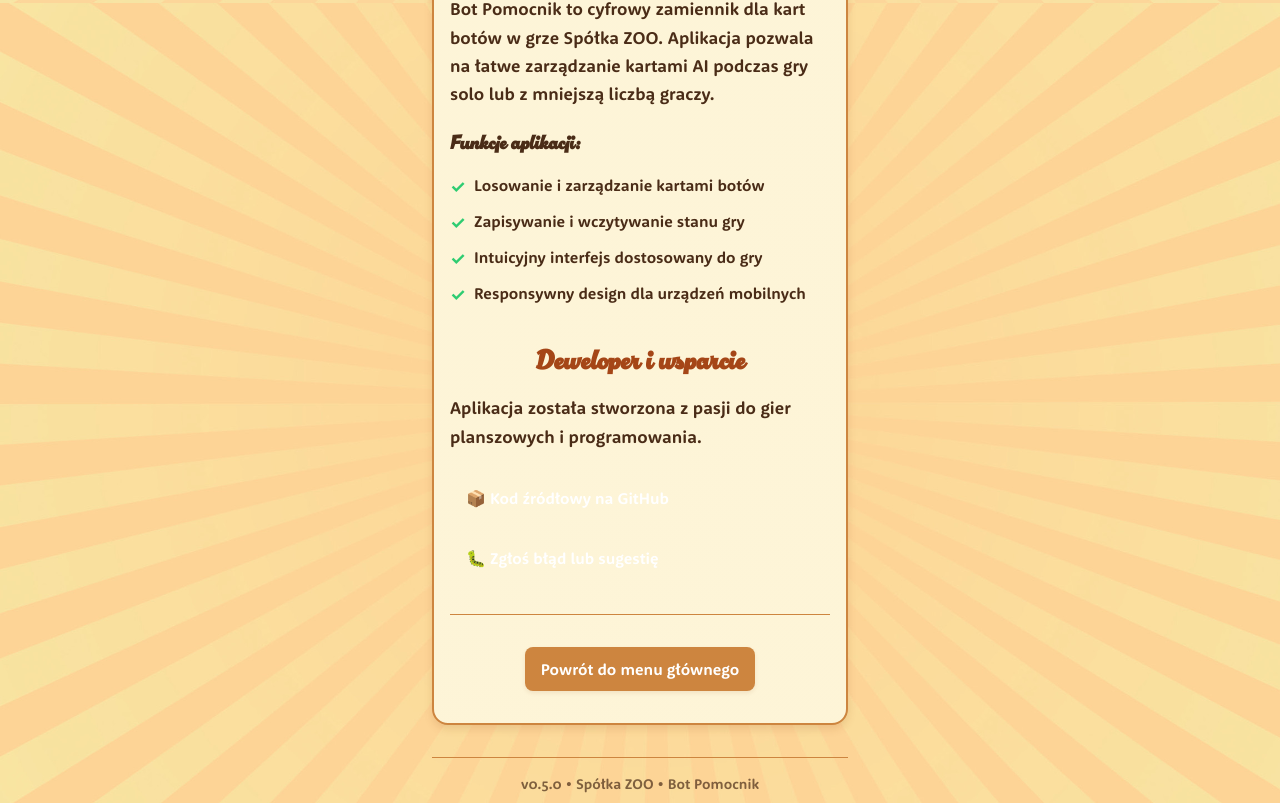
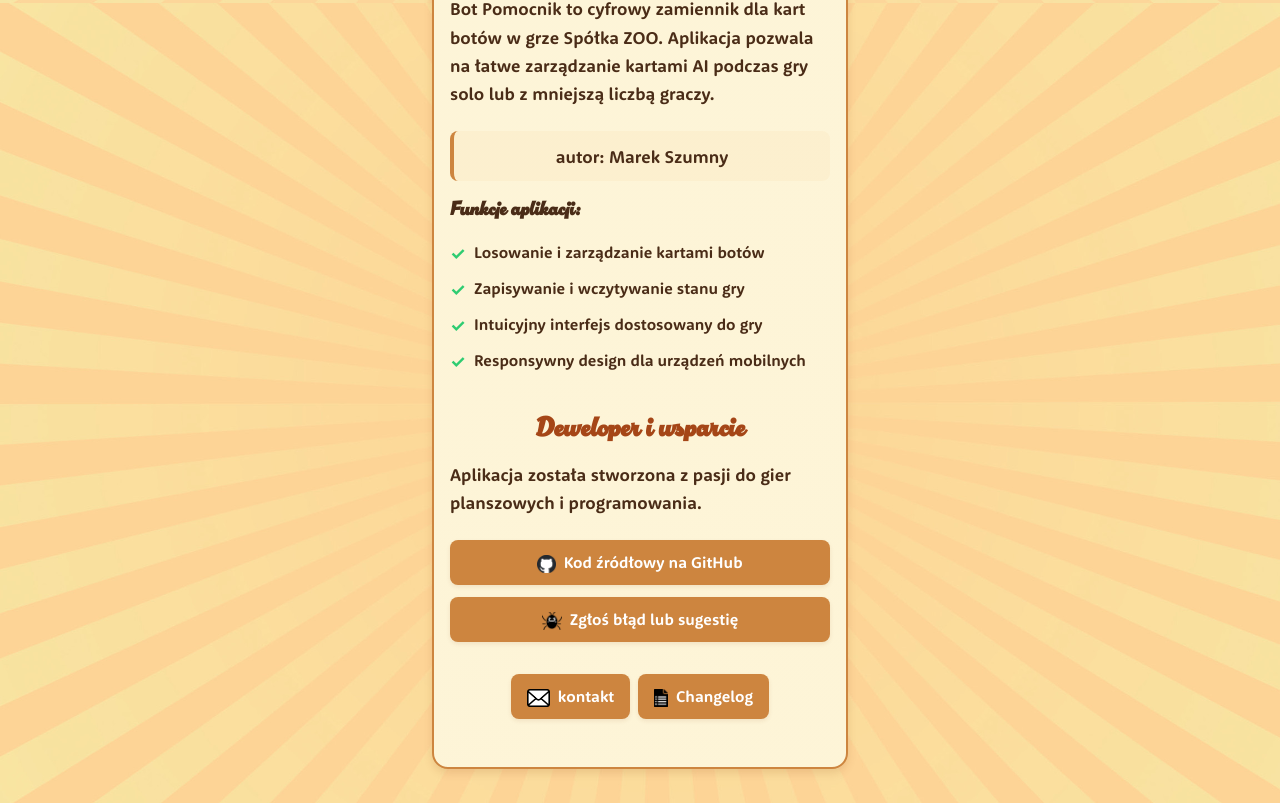
Before and after one commit to lukmarcus/spolka-zoo-bot-pomocnik, a React (Vite) app: page /spolka-zoo-bot-pomocnik/about in a window 1280 px wide. Shown: the part 797-1600 px from the top of the page. Built offline with nearby package versions, Linux system fonts and the light colour scheme.

Commit message:
new about buttons added

```diff
--- a/src/components/ui/About.module.css
+++ b/src/components/ui/About.module.css
@@ -122,6 +122,14 @@
   object-fit: contain;
 }
 
+/* Small inline icon used inside buttons (GitHub / Issue) */
+.icon {
+  height: 18px;
+  width: auto;
+  vertical-align: middle;
+  margin-right: 0.5rem;
+}
+
 .detail {
   display: flex;
   justify-content: space-between;
@@ -218,14 +226,16 @@
   transform: translateY(-2px);
 }
 
-/* Bottom controls */
+/* Bottom controls (About) - no top separator so the button sits cleanly outside the card */
 .bottomControls {
   position: relative;
   z-index: 2;
   text-align: center;
-  margin-top: 2rem;
-  padding-top: 2rem;
-  border-top: 1px solid var(--card-border);
+  /* slightly smaller gap than other views so it visually matches the About layout */
+  margin-top: 1.5rem;
+  /* remove extra top padding and border to avoid visible separator line */
+  padding-top: 0.5rem;
+  border-top: none;
 }
 
 /* Responsive design */
--- a/src/components/ui/About.tsx
+++ b/src/components/ui/About.tsx
@@ -7,6 +7,10 @@ import coconutSaladLogo from "../../assets/images/logos/coconut-salad-logo.png";
 import bggLogo from "../../assets/images/logos/bgg-logo.png";
 import planszeoLogo from "../../assets/images/logos/planszeo-logo.png";
 import facebookLogo from "../../assets/images/logos/facebook-logo.png";
+import githubLogo from "../../assets/images/logos/github-logo.png";
+import bugIcon from "../../assets/images/icons/bug.png";
+import emailIcon from "../../assets/images/icons/email.png";
+import changelogIcon from "../../assets/images/icons/changelog.png";
 
 const About: React.FC = () => {
   const navigate = useNavigate();
@@ -101,6 +105,7 @@ const About: React.FC = () => {
               ZOO. Aplikacja pozwala na łatwe zarządzanie kartami AI podczas gry
               solo lub z mniejszą liczbą graczy.
             </p>
+            <div className={styles.gameInfoCompact}>autor: Marek Szumny</div>
             <div className={styles.features}>
               <h3>Funkcje aplikacji:</h3>
               <ul>
@@ -122,32 +127,81 @@ const About: React.FC = () => {
               programowania.
             </p>
             <div className={styles.links}>
-              <a
-                href="https://github.com/lukmarcus/spolka-zoo-bot-pomocnik"
-                target="_blank"
-                rel="noopener noreferrer"
-                className={styles.externalLink}
+              <button
+                type="button"
+                className="btn-secondary"
+                onClick={() =>
+                  window.open(
+                    "https://github.com/lukmarcus/spolka-zoo-bot-pomocnik",
+                    "_blank",
+                    "noopener,noreferrer"
+                  )
+                }
+                aria-label="Kod źródłowy na GitHub (otworzy nową kartę)"
               >
-                📦 Kod źródłowy na GitHub
-              </a>
-              <a
-                href="https://github.com/lukmarcus/spolka-zoo-bot-pomocnik/issues"
-                target="_blank"
-                rel="noopener noreferrer"
-                className={styles.externalLink}
+                <img src={githubLogo} alt="GitHub" className={styles.icon} />
+                Kod źródłowy na GitHub
+              </button>
+              <button
+                type="button"
+                className="btn-secondary"
+                onClick={() =>
+                  window.open(
+                    "https://github.com/lukmarcus/spolka-zoo-bot-pomocnik/issues/new",
+                    "_blank",
+                    "noopener,noreferrer"
+                  )
+                }
+                aria-label="Zgłoś błąd lub sugestię (otworzy nową kartę)"
               >
-                🐛 Zgłoś błąd lub sugestię
-              </a>
+                <img src={bugIcon} alt="Zgłoszenie" className={styles.icon} />
+                Zgłoś błąd lub sugestię
+              </button>
+              <div style={{ height: 8 }} />
+              <div
+                style={{
+                  display: "flex",
+                  gap: "0.5rem",
+                  justifyContent: "center",
+                }}
+              >
+                <button
+                  type="button"
+                  className="btn-secondary"
+                  onClick={() => window.open("mailto:lukmarcus@gmail.com")}
+                >
+                  <img src={emailIcon} alt="Email" className={styles.icon} />
+                  kontakt
+                </button>
+                <button
+                  type="button"
+                  className="btn-secondary"
+                  onClick={() =>
+                    window.open(
+                      "https://github.com/lukmarcus/spolka-zoo-bot-pomocnik/blob/main/CHANGELOG.md",
+                      "_blank",
+                      "noopener,noreferrer"
+                    )
+                  }
+                >
+                  <img
+                    src={changelogIcon}
+                    alt="Changelog"
+                    className={styles.icon}
+                  />
+                  Changelog
+                </button>
+              </div>
             </div>
           </div>
         </section>
+      </div>
 
-        {/* Przycisk powrotu */}
-        <div className={styles.bottomControls}>
-          <button className="btn-secondary" onClick={() => navigate("/")}>
-            Powrót do menu głównego
-          </button>
-        </div>
+      {/* Przycisk powrotu poza ramką */}
+      <div className={styles.bottomControls}>
+        <button className="btn-secondary" onClick={() => navigate("/")}>
+          ← Wróć do menu
+        </button>
       </div>
     </Layout>
   );
```
Also changed, not shown: src/assets/images/logos/github-logo.png (added).
